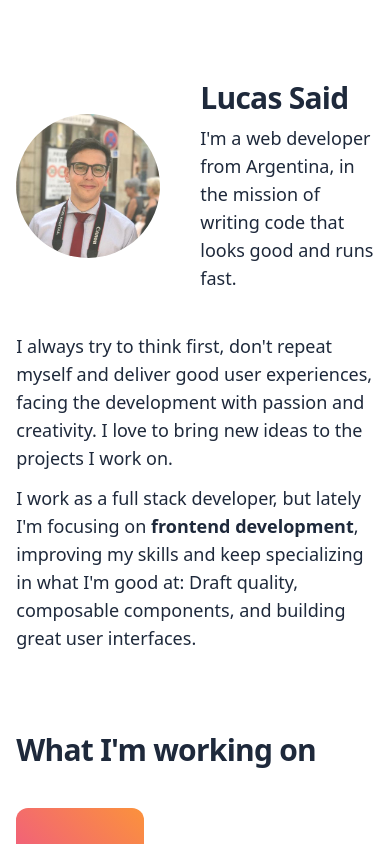
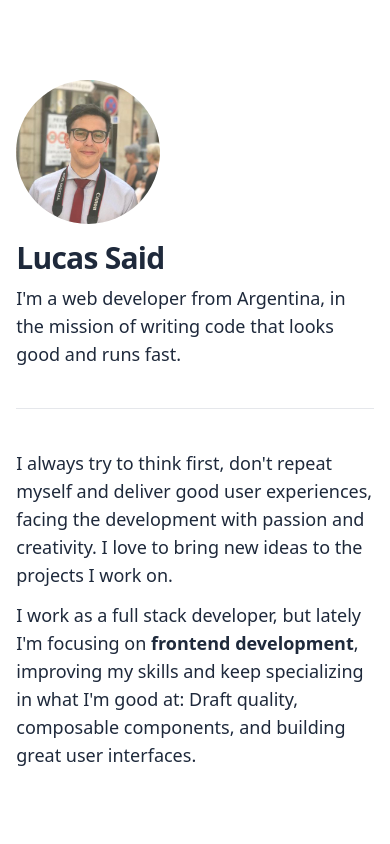
Before and after one commit to lucassaid/portfolio, a React (Create React App) app: page / in a window 390 px wide. Shown: the top 844 px of the page. Built offline with nearby package versions, Linux system fonts and the light colour scheme.

Commit message:
fixing speedometer demo

```diff
--- a/src/components/MentionDemo/MentionSelector.tsx
+++ b/src/components/MentionDemo/MentionSelector.tsx
@@ -1,5 +1,4 @@
 import { useEffect, useRef } from 'react'
-// import Avatar from '../Avatar'
 
 interface MentionSelectorProps {
   users: { username: string, highlighted: boolean }[]
--- a/src/components/SpeedometerDemo/SpeedometerDemo.tsx
+++ b/src/components/SpeedometerDemo/SpeedometerDemo.tsx
@@ -18,7 +18,7 @@ const smallScreen = screen.width < 768
 export default function SpeedometerDemo() {
 
   const [items, setItems] = useState(initialState)
-  const [values, setValues] = useState<SpeedometerProps>({
+  const [values, setValues] = useState<Omit<SpeedometerProps, 'children'>>({
     value: 128,
     width: smallScreen ? 200 : 250,
     angle: 250,
--- a/src/components/SpeedometerDemo/ValuesSetter.tsx
+++ b/src/components/SpeedometerDemo/ValuesSetter.tsx
@@ -5,7 +5,7 @@ type ConfigProps = 'angle' | 'rotation' | 'value' | 'min' | 'max'
 type MinAndMax = Pick<SpeedometerProps, 'min' | 'max'>
 type Config = { key: ConfigProps, props: MinAndMax }[]
 
-const getConfig = ({ min = 0, max = 180 }: SpeedometerProps): Config => [
+const getConfig = ({ min = 0, max = 180 }: Omit<SpeedometerProps, 'children'>): Config => [
   { key: 'angle', props: { min: 100, max: 360 } },
   { key: 'rotation', props: { min: -360, max: 0 } },
   { key: 'value', props: { min: Math.max(-50, min), max: Math.min(300, max) } },
@@ -14,8 +14,8 @@ const getConfig = ({ min = 0, max = 180 }: SpeedometerProps): Config => [
 ]
 
 interface ValuesSetterProps {
-  values: SpeedometerProps
-  setValues: Dispatch<SetStateAction<SpeedometerProps>>
+  values: Omit<SpeedometerProps, 'children'>
+  setValues: Dispatch<SetStateAction<Omit<SpeedometerProps, 'children'>>>
 }
 
 export default function ValuesSetter({
--- a/src/data/open-soruce/openSourceData.tsx
+++ b/src/data/open-soruce/openSourceData.tsx
@@ -17,7 +17,7 @@ export const openSourceProjects = [
     description: (
       <>
         <p>First-in-class agenda component for React. I provide all the functionality, markup and styles are up to you 😎</p>
-        <p>Currently being used on production at <Link to="/project/ritmo">Ritmo</Link>, and I recently published it on NPM. Check out more:</p>
+        <p>Currently being used in production at <Link to="/project/ritmo">Ritmo</Link>, and I recently published it on NPM. Check out more:</p>
         <CodeLinks
           github="https://github.com/lucassaid/react-headless-agenda"
           npm="https://npmjs.com/react-headless-agenda"
@@ -40,7 +40,7 @@ export const openSourceProjects = [
           All markup and styles up to you (c&apos;mon it takes you 5 minutes using tailwind!)
         </p>
         <p>
-          Currently being used on production in a chat app.
+          Currently being used in production in a chat app.
         </p>
       </>
     ),
--- a/src/data/tools/tools.tsx
+++ b/src/data/tools/tools.tsx
@@ -30,10 +30,10 @@ export const tools = [
         </p>
         <ul className="list-disc ml-4">
           <li>
-            10 React apps started from scratch and currently on production
+            10 React apps started from scratch and currently in production
           </li>
           <li>
-            3 React Apps on production maintained as a team member at SpaceDev, along with some other projects I pitch in to help
+            3 React Apps in production maintained as a team member at SpaceDev, along with some other projects I pitch in to help
           </li>
           <li>
             5 personal or client projects that never got to production
@@ -82,7 +82,7 @@ export const tools = [
     icon: next,
     detail: (
       <p>
-        I started learning React with Next.js and made around 10 projects with it, 7 of them currently on production.
+        I started learning React with Next.js and made around 10 projects with it, 7 of them currently in production.
         Lately I&apos;m using CRA mostly because I really like React Router and SWR.
       </p>
     )
--- a/src/screens/home/HomeScreen.tsx
+++ b/src/screens/home/HomeScreen.tsx
@@ -5,7 +5,6 @@ import OldProjects from './OldProjects'
 import CurrentProjects from './CurrentProjects'
 import { strings } from '../../data/strings'
 import Point3dDemo from '../../components/Point3d/Point3dDemo'
-import CreditCardDemo from '../../components/CreditCard/CreditCardDemo'
 import Tools from './Tools'
 import { motion } from 'framer-motion'
 import { useEffect, useRef } from 'react'
@@ -34,13 +33,11 @@ export default function HomeScreen() {
   const scrollTrack = useRef(0)
 
   useEffect(() => {
-    console.log(scrollTrack.current)
     if (scrollTrack.current) {
       window.scroll(0, scrollTrack.current)
     }
     const handleScroll = () => {
       scrollTrack.current = window.scrollY
-      console.log(scrollTrack.current)
     }
     window.addEventListener('scroll', handleScroll)
     return () => {
--- a/src/screens/home/Presentation.tsx
+++ b/src/screens/home/Presentation.tsx
@@ -1,18 +1,17 @@
 import CreditCardDemo from '../../components/CreditCard/CreditCardDemo'
-import Point3dDemo from '../../components/Point3d/Point3dDemo'
 import profileImage from './profile.jpg'
 
 export default function Presentation() {
 
   return (
     <div className="relative">
-      <div className="flex items-center space-x-10">
+      <div className="md:flex items-center md:space-x-10">
         <img
           className="w-36 aspect-square rounded-full"
           src={profileImage}
           alt="Lucas Said Portfolio"
         />
-        <div>
+        <div className="mt-4 md:mt-0">
           <h2 className="decoration-sky-500 decoration-wavy underline-offset-8">
             Lucas Said
           </h2>
@@ -21,6 +20,7 @@ export default function Presentation() {
           </p>
         </div>
       </div>
+      <hr className="md:hidden mt-10" />
       <div className="h-10" />
       <div className="space-y-3 max-w-5xl">
         <p>
```
